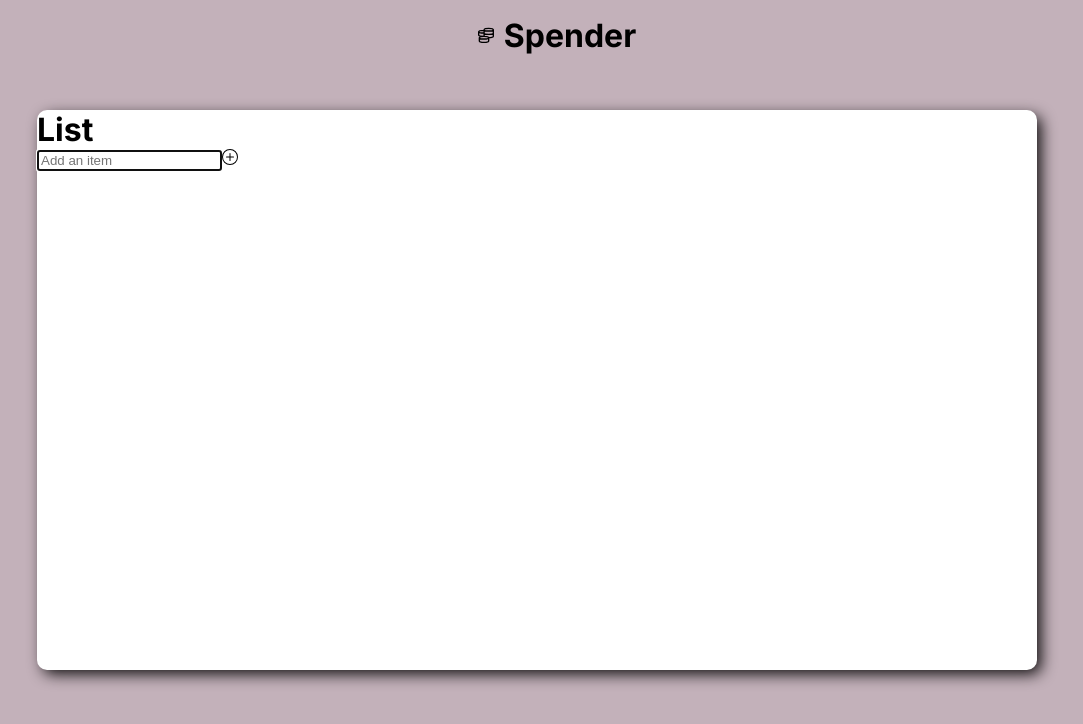
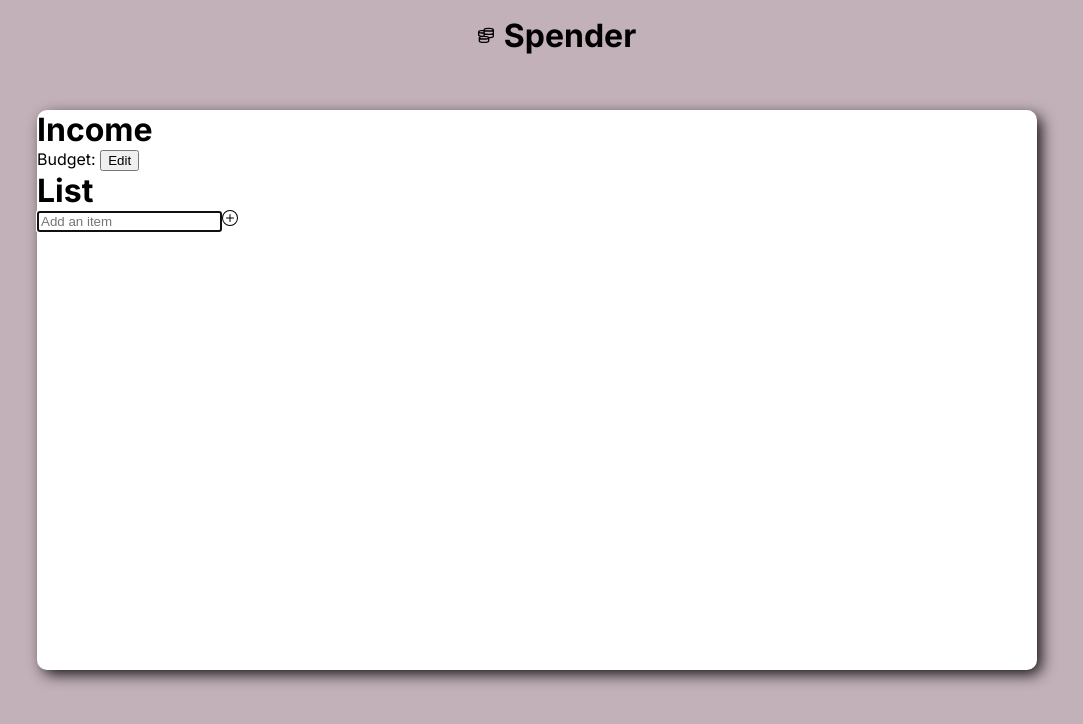
Before and after one commit to JakubLevanszky/spender-app-v2, a React (Create React App) app: page / in a window 1280 px wide. Shown: the top 724 px of the page, without its empty margins (103-1186 px from the left). Built offline with nearby package versions, Linux system fonts and the light colour scheme.

Commit message:
chore: adding basic income without functionality

```diff
--- a/src/components/Income/Income.js
+++ b/src/components/Income/Income.js
@@ -1,9 +1,32 @@
-import React from 'react';
+import React, { useState } from 'react';
 
 function Income() {
+  const [editing, setEditing] = useState(false);
+
+  const toggleEdit = () => {
+    setEditing((prevEditing) => !prevEditing);
+  };
+
   return (
     <>
       <h1>Income</h1>
+      <div>
+        {editing ? (
+          <>
+            <input type="number" />
+            <button onClick={toggleEdit} type="button">
+              Save
+            </button>
+          </>
+        ) : (
+          <>
+            <span>Budget: </span>
+            <button onClick={toggleEdit} type="button">
+              Edit
+            </button>
+          </>
+        )}
+      </div>
     </>
   );
 }
--- a/src/components/ItemsList/ItemsList.js
+++ b/src/components/ItemsList/ItemsList.js
@@ -1,7 +1,6 @@
 import React, { useState } from 'react';
 import ItemsForm from '../ItemsForm/ItemsForm';
 import Item from '../Item/Item';
-import { Container } from '../../features/ui/components/Container/Container.styled';
 
 function ItemsList() {
   const [items, setItems] = useState([]);
@@ -41,11 +40,11 @@ function ItemsList() {
   };
 
   return (
-    <Container>
+    <>
       <h1>List</h1>
       <ItemsForm onSubmit={addItem} />
       <Item items={items} completeItem={completeItem} removeItem={removeItem} editItem={editItem} />
-    </Container>
+    </>
   );
 }
 
--- a/src/features/ui/components/Layout/Layout.js
+++ b/src/features/ui/components/Layout/Layout.js
@@ -1,13 +1,18 @@
 import { LayoutStyled } from './Layout.styled';
 import Header from '../Header/Header';
 import ItemsList from '../../../../components/ItemsList/ItemsList';
+import Income from '../../../../components/Income/Income';
+import { Container } from '../Container/Container.styled';
 
 function Layout() {
   return (
     <>
       <Header />
       <LayoutStyled>
-        <ItemsList />
+        <Container>
+          <Income />
+          <ItemsList />
+        </Container>
       </LayoutStyled>
     </>
   );
```
